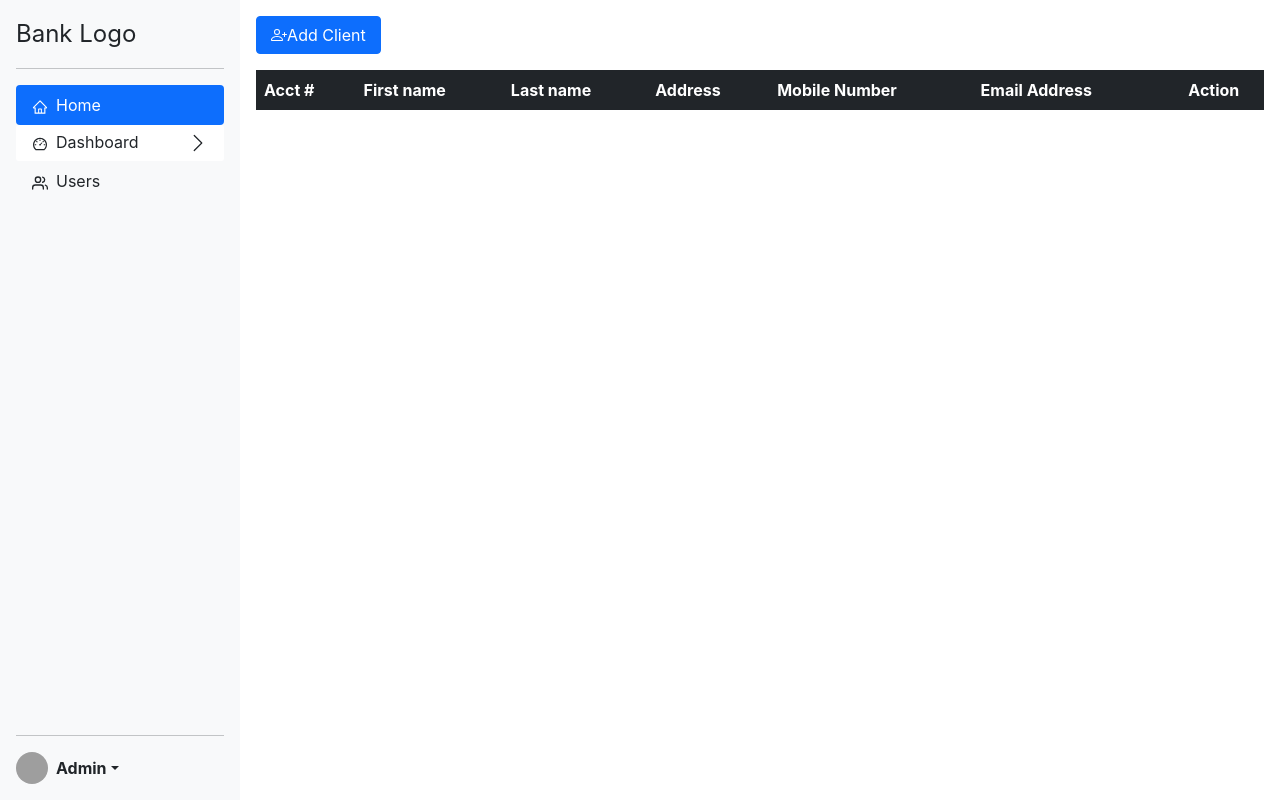
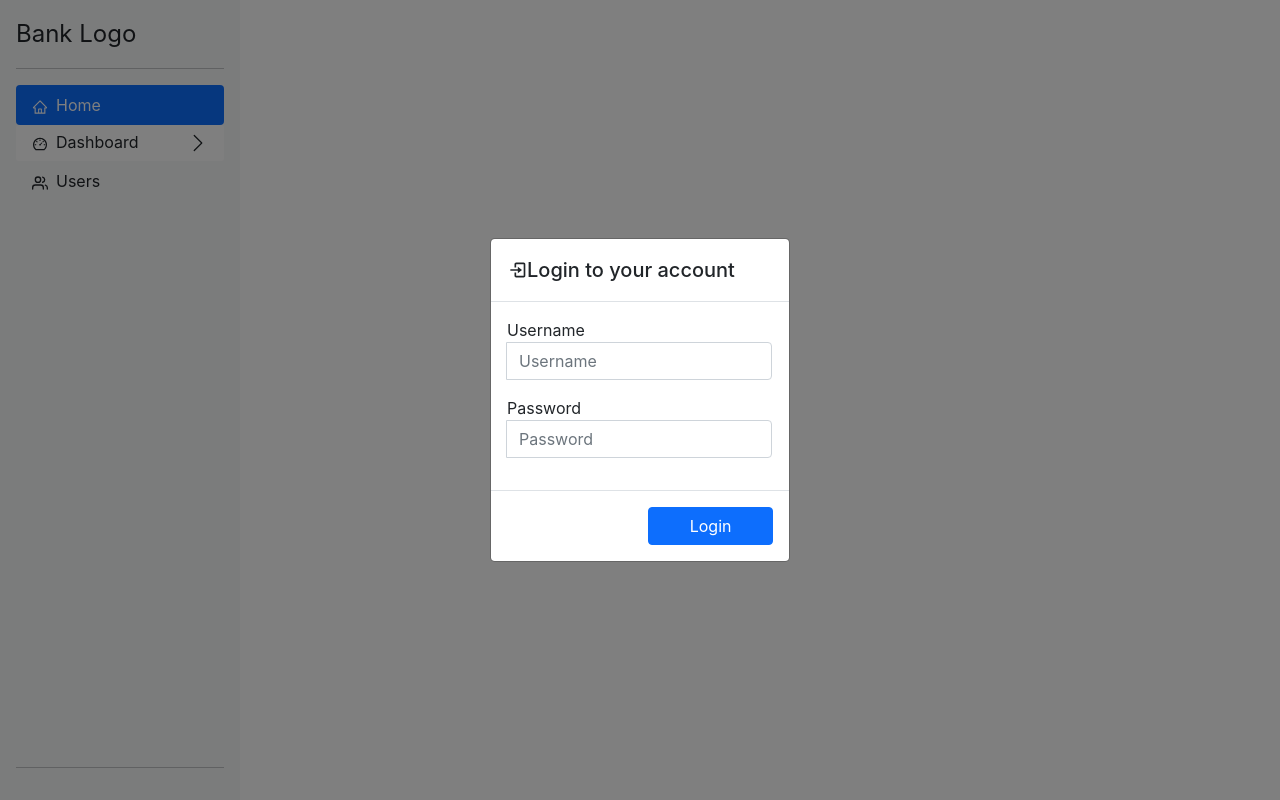
Before and after one commit to bryanlontoc06/banking_web_app, a React (Create React App) app: page /users in a window 1280 px wide. Built offline with nearby package versions, Linux system fonts and the light colour scheme; grey boxes are pictures that could not be loaded.

Commit message:
- added log in

```diff
--- a/src/components/Layout/components.js
+++ b/src/components/Layout/components.js
@@ -1,6 +1,8 @@
 import { AiOutlineHome, AiOutlineDashboard } from 'react-icons/ai';
 import {FiUsers} from 'react-icons/fi';
+import {BiLogIn} from 'react-icons/bi';
 
 export const OutlineHome = AiOutlineHome;
 export const OutlineDashboard = AiOutlineDashboard;
 export const Users = FiUsers;
+export const LogIn = BiLogIn;
--- a/src/components/Layout/index.js
+++ b/src/components/Layout/index.js
@@ -1,4 +1,4 @@
-import React from 'react'
+import React, {useState} from 'react'
 import {
     BrowserRouter as Router,
     Switch,
@@ -10,6 +10,7 @@ import {
     OutlineHome,
     OutlineDashboard,
     Users,
+    LogIn
 } from './components'
 import useSessionStorage from './useSessionStorage'
 import HomeComponent from '../Home'
@@ -22,14 +23,40 @@ import Transfers from '../Dashboard/Transfers'
 
 const Index = () => {
 
+    const [usernameInput, setUsernameInput] = useState('')
+    const [passwordInput, setPasswordInput] = useState('')
     const [selected, setSelected] = useSessionStorage('selectedMenu', '');
+    const [isAdmin, setIsAdmin] = useSessionStorage('adminAccount', false);
+    const [loginModal, setLoginModal] = useState(true)
     const historiesSelected = selected === 1 || selected === 2 || selected === 3;
 
     if(sessionStorage.getItem('selectedMenu') == null) {
         setSelected(0)
     }
+    if(sessionStorage.getItem('adminAccount') == null) {
+        setIsAdmin(false)
+    }
+
     const handleSelectedMenu = (index) => {
         setSelected(index)
+    }
+
+
+    const handleCheckUser = () => {
+        console.log(isAdmin)
+        if(`admin` === usernameInput){
+            if(`1234` === passwordInput) {
+                setIsAdmin(true)
+                setLoginModal(false)
+            }
+        } else {
+            setIsAdmin(false)
+        }
+
+    }
+
+    const handleLogout = () => {
+        setIsAdmin(false)
     }
 
     return (
@@ -71,6 +98,7 @@ const Index = () => {
             </ul>
             <hr/>
 
+            {isAdmin &&
             <div className="dropdown">
                 <a href="google.com" className="d-flex align-items-center link-dark text-decoration-none dropdown-toggle" id="dropdownUser2" data-bs-toggle="dropdown" aria-expanded="false">
                     <img src="https://github.com/mdo.png" alt="" width="32" height="32" className="rounded-circle me-2"/>
@@ -80,12 +108,14 @@ const Index = () => {
                     <li><a className="dropdown-item" href="google.com">Settings</a></li>
                     <li><a className="dropdown-item" href="google.com">Profile</a></li>
                     <li><hr className="dropdown-divider"/></li>
-                    <li><a className="dropdown-item" href="google.com">Sign out</a></li>
+                    <li><a className="dropdown-item" href="/" onClick={() => handleLogout()}>Sign out</a></li>
                 </ul>
-            </div>
+            </div>}
       </div>
 
       <Switch>
+        {isAdmin &&
+        <>
             <Route path="/" exact component={HomeComponent}>
                 <HomeComponent />
             </Route>
@@ -101,7 +131,35 @@ const Index = () => {
             <Route path="/dashboard/transfers" exact  component={Transfers}>
                 <Transfers />
             </Route>
+        </>
+        }
       </Switch>
+
+
+        {/* Login Modals */}
+        <div className={`modal fade ${!isAdmin && 'show'}`} id="exampleModalLive" tabindex="-1" aria-labelledby="exampleModalLiveLabel" style={{display: !isAdmin && "block"}} aria-modal="true" role="dialog">
+            <div className="login-modal-dialog modal-dialog modal-dialog-centered">
+                <div className="modal-content login-modal">
+                <div className="modal-header">
+                    <h5 className="modal-title" id="exampleModalLiveLabel"><LogIn/>Login to your account</h5>
+                    {/* <button type="button" className="btn-close" data-bs-dismiss="modal" aria-label="Close"></button> */}
+                </div>
+                <div className="modal-body">
+                    <div className="account-row input-group mb-3">
+                        <span>Username</span>
+                        <input type="text" className="login form-control" placeholder="Username" onChange={(e) => setUsernameInput(e.target.value)} value={usernameInput}/>
+                    </div>
+                    <div className="account-row input-group mb-3">
+                        <span>Password</span>
+                        <input type="password" className="login form-control" placeholder="Password" onChange={(e) => setPasswordInput(e.target.value)} value={passwordInput}/>
+                    </div>
+                </div>
+                <div className="modal-footer">
+                    <button type="button" className="btn btn-primary" onClick={() => handleCheckUser()}>Login</button>
+                </div>
+                </div>
+            </div>
+        </div>
     </Router>
     )
 }
--- a/src/components/Layout/style.css
+++ b/src/components/Layout/style.css
@@ -51,3 +51,36 @@ transform: rotate(-90deg);
 .accordion-body {
     padding: 0;
 }
+
+div#exampleModalLive {
+    background: rgba(0, 0, 0, 0.5);
+}
+
+.modal-title {
+    display: flex;
+    justify-content: center;
+    align-items: center;
+}
+
+.account-row {
+    display: flex;
+    flex-direction: column;
+}
+
+.login {
+    padding: .375rem .75rem;
+}
+
+.login-modal {
+    width: 60%;
+}
+
+input.login.form-control {
+    width: 100%;
+    border-radius: 0.25rem;
+}
+
+.login-modal-dialog {
+    display: flex;
+    justify-content: center;
+}
```
Lines whose indentation alone changed are shown as unchanged.
